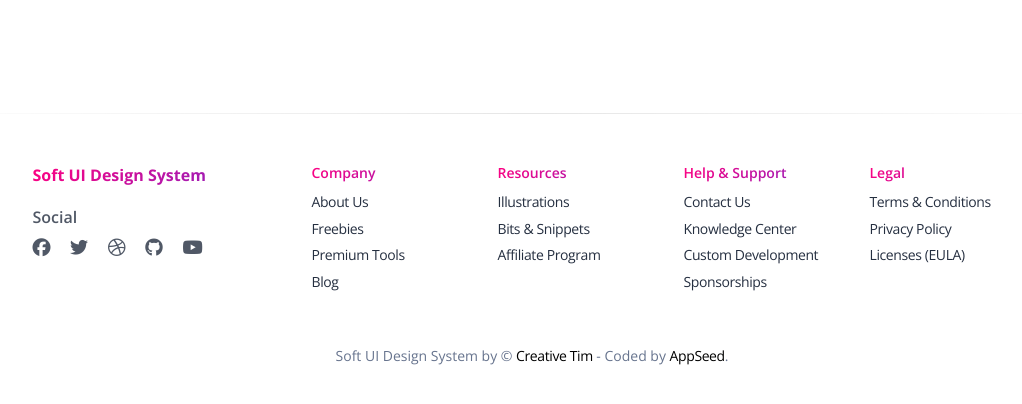
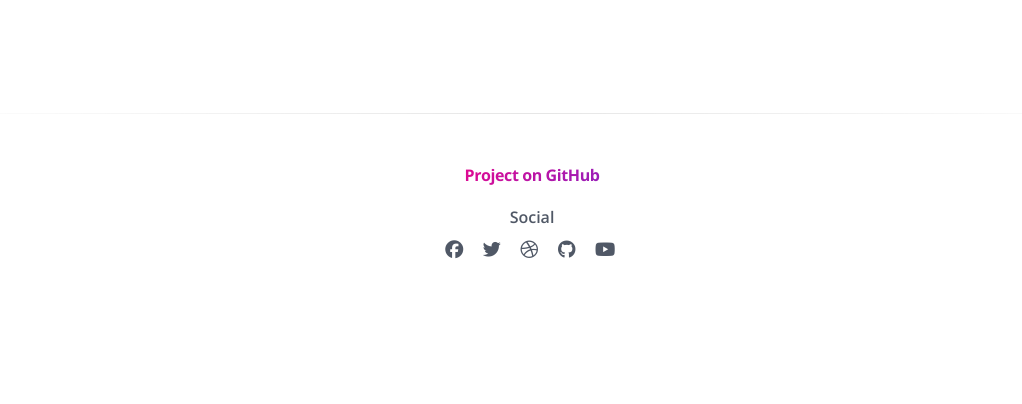
Before and after one commit to VladyslavKlevanskyi/music-world, a Django app: page /accounts/login/?next=/bands/1/ in a window 1280 px wide. Shown: the part 266-670 px from the top of the page, without its empty margins (108-1130 px from the left). Run offline with Django 4.2, Linux system fonts and the light colour scheme; some libraries are stand-ins or nearby versions.

Commit message:
Create footer template

```diff
--- a/templates/includes/footer.html
+++ b/templates/includes/footer.html
@@ -1,15 +1,18 @@
-
 <footer class="footer pt-5 mt-5">
   <hr class="horizontal dark mb-5">
   <div class="container">
     <div class=" row">
-        <div class="col-md-3 mb-4 ms-auto">
+      <div class="col-md-3 text-center mb-4 mx-auto">
         <div>
-            <h6 class="text-gradient text-primary font-weight-bolder">Soft UI Design System</h6>
+          <h6 class="text-gradient text-primary font-weight-bolder">
+            <a href="https://github.com/VladyslavKlevanskyi/music-world">
+              Project on GitHub
+            </a>
+          </h6>
         </div>
         <div>
           <h6 class="mt-3 mb-2 opacity-8">Social</h6>
-            <ul class="d-flex flex-row ms-n3 nav">
+          <ul class="d-inline-flex flex-row ms-n3 nav">
             <li class="nav-item">
               <a class="nav-link pe-1" href="https://www.facebook.com/CreativeTim/" target="_blank">
                 <i class="fab fa-facebook text-lg opacity-8"></i>
@@ -38,112 +41,6 @@
           </ul>
         </div>
       </div>
-        <div class="col-md-2 col-sm-6 col-6 mb-4">
-          <div>
-            <h6 class="text-gradient text-primary text-sm">Company</h6>
-            <ul class="flex-column ms-n3 nav">
-              <li class="nav-item">
-                <a class="nav-link" href="https://www.creative-tim.com/presentation" target="_blank">
-                  About Us
-                </a>
-              </li>
-              <li class="nav-item">
-                <a class="nav-link" href="https://www.creative-tim.com/templates/free" target="_blank">
-                  Freebies
-                </a>
-              </li>
-              <li class="nav-item">
-                <a class="nav-link" href="https://www.creative-tim.com/templates/premium" target="_blank">
-                  Premium Tools
-                </a>
-              </li>
-              <li class="nav-item">
-                <a class="nav-link" href="https://www.creative-tim.com/blog" target="_blank">
-                  Blog
-                </a>
-              </li>
-            </ul>
-          </div>
-        </div>
-        <div class="col-md-2 col-sm-6 col-6 mb-4">
-          <div>
-            <h6 class="text-gradient text-primary text-sm">Resources</h6>
-            <ul class="flex-column ms-n3 nav">
-              <li class="nav-item">
-                <a class="nav-link" href="https://iradesign.io/" target="_blank">
-                  Illustrations
-                </a>
-              </li>
-              <li class="nav-item">
-                <a class="nav-link" href="https://www.creative-tim.com/bits" target="_blank">
-                  Bits & Snippets
-                </a>
-              </li>
-              <li class="nav-item">
-                <a class="nav-link" href="https://www.creative-tim.com/affiliates/new" target="_blank">
-                  Affiliate Program
-                </a>
-              </li>
-            </ul>
-          </div>
-        </div>
-        <div class="col-md-2 col-sm-6 col-6 mb-4">
-          <div>
-            <h6 class="text-gradient text-primary text-sm">Help & Support</h6>
-            <ul class="flex-column ms-n3 nav">
-              <li class="nav-item">
-                <a class="nav-link" href="https://www.creative-tim.com/contact-us" target="_blank">
-                  Contact Us
-                </a>
-              </li>
-              <li class="nav-item">
-                <a class="nav-link" href="https://www.creative-tim.com/knowledge-center" target="_blank">
-                  Knowledge Center
-                </a>
-              </li>
-              <li class="nav-item">
-                <a class="nav-link" href="https://services.creative-tim.com/?ref=ct-soft-ui-footer" target="_blank">
-                  Custom Development
-                </a>
-              </li>
-              <li class="nav-item">
-                <a class="nav-link" href="https://www.creative-tim.com/sponsorships" target="_blank">
-                  Sponsorships
-                </a>
-              </li>
-            </ul>
-          </div>
-        </div>
-        <div class="col-md-2 col-sm-6 col-6 mb-4 me-auto">
-          <div>
-            <h6 class="text-gradient text-primary text-sm">Legal</h6>
-            <ul class="flex-column ms-n3 nav">
-              <li class="nav-item">
-                <a class="nav-link" href="https://www.creative-tim.com/terms" target="_blank">
-                  Terms & Conditions
-                </a>
-              </li>
-              <li class="nav-item">
-                <a class="nav-link" href="https://www.creative-tim.com/privacy" target="_blank">
-                  Privacy Policy
-                </a>
-              </li>
-              <li class="nav-item">
-                <a class="nav-link" href="https://www.creative-tim.com/license" target="_blank">
-                  Licenses (EULA)
-                </a>
-              </li>
-            </ul>
-          </div>
-        </div>
-        <div class="col-12">
-          <div class="text-center">
-            <p class="my-4 text-sm">
-              Soft UI Design System by &copy; <a target="_blank" href="https://bit.ly/3fKQZaL" target="_blank">Creative Tim</a>
-              - Coded by <a target="_blank" href="https://appseed.us" target="_blank">AppSeed</a>.
-            </p>
-          </div>
-        </div>
     </div>
   </div>
 </footer>
```
Also changed, not shown: templates/includes/sidebar.html (deleted, +0 -17 lines). Lines whose indentation alone changed are shown as unchanged.
